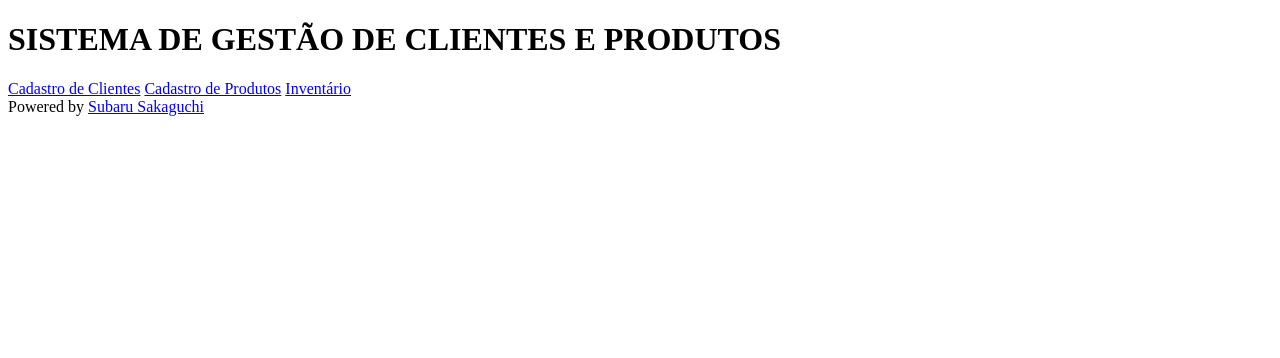
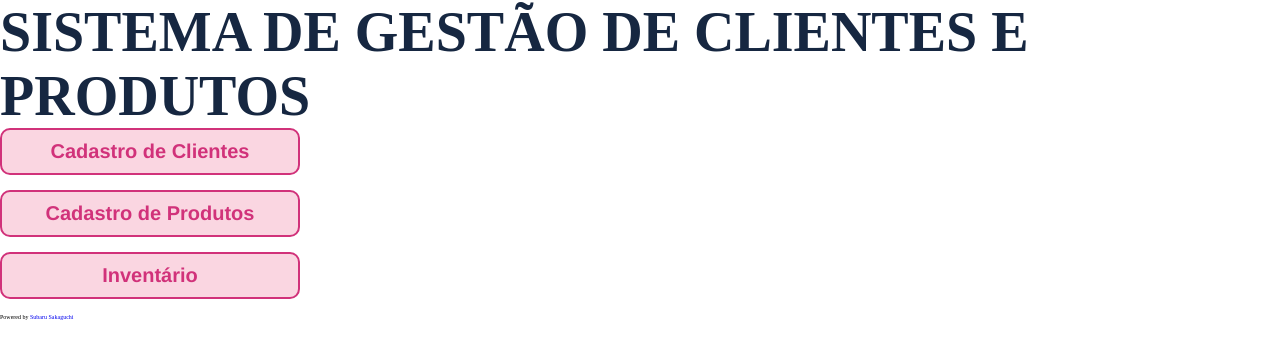
Before and after one commit to subarusakaguchi/desafio2_gestaoDeCadastros, a plain HTML site: page pages/index.html in a window 1280 px wide. Drawn offline with nearby package versions, Linux system fonts and the light colour scheme; a web font is replaced by a local one.

Commit message:
CSS global básico feito

```diff
--- a/pages/index.html
+++ b/pages/index.html
@@ -1,5 +1,6 @@
 <!DOCTYPE html>
 <html lang="pt-br">
+
 <head>
     <meta charset="UTF-8">
     <meta http-equiv="X-UA-Compatible" content="IE=edge">
@@ -9,14 +10,18 @@
     <title>Gestão de Clientes e Produtos</title>
     <link rel="stylesheet" href="../style/global.css">
     <link rel="stylesheet" href="../style/index.css">
+    <link rel="preconnect" href="https://fonts.googleapis.com">
+    <link rel="preconnect" href="https://fonts.gstatic.com" crossorigin>
+    <link href="https://fonts.googleapis.com/css2?family=Arimo:ital,wght@0,700;1,400&family=Oranienbaum&display=swap"
+        rel="stylesheet">
 </head>
+
 <body>
-    <header>
+    <header id="header">
         <h1>SISTEMA DE GESTÃO DE CLIENTES E PRODUTOS</h1>
     </header>
 
     <main>
-
         <div id="menu">
             <a class="button" href="./client.html">Cadastro de Clientes</a>
             <a class="button" href="./product.html">Cadastro de Produtos</a>
@@ -24,8 +29,9 @@
         </div>
     </main>
 
-    <footer>
+    <footer id="footer">
         Powered by <a href="https://www.linkedin.com/in/subarusakaguchi/" target="blank">Subaru Sakaguchi</a>
     </footer>
 </body>
+
 </html>
--- a/style/global.css
+++ b/style/global.css
@@ -0,0 +1,60 @@
+/* Reset */
+* {
+    margin: 0;
+    padding: 0;
+    text-decoration: none;
+    box-sizing: border-box;
+    outline: none;
+    border: none;
+}
+
+/* Reset das imagens */
+img {
+    max-width: 100%;
+    height: auto;
+    width: auto;
+}
+
+html {
+    --pink: #D1327A;
+    --pinkLight: #FAD6E1;
+    --blueDark: #162741;
+    --white: #F0F0F0;
+    --black: #070707;
+    --mainFont:'Oranienbaum', serif;
+    --secondaryFont: 'Arimo', sans-serif;
+
+    font-size: 6.25%;
+}
+
+h1 {
+    font-family: var(--mainFont);
+    font-size: clamp(36px, 7vw, 56rem);
+    color: var(--blueDark);
+}
+
+h2 {
+    font-family: var(--secondaryFont);
+    font-size: clamp(28px, 5vw, 42rem);
+}
+
+.button {
+    text-align: center;
+    font-family: var(--secondaryFont);
+    display: block;
+    width: 300rem;
+    padding: 10rem 20rem;
+    background-color: var(--pinkLight);
+    color: var(--pink);
+    border: 2px solid var(--pink);
+    border-radius: 10rem;
+    font-size: 20rem;
+    margin-bottom: 15rem;
+}
+
+.button:hover {
+    background-color: var(--pink);
+    color: var(--pinkLight);
+    transition: 0.5s;
+    cursor: pointer;
+}
```
Also changed, not shown: pages/client.html (+4 -1 lines), pages/inventory.html (+4 -1 lines), pages/product.html (+4 -1 lines).
